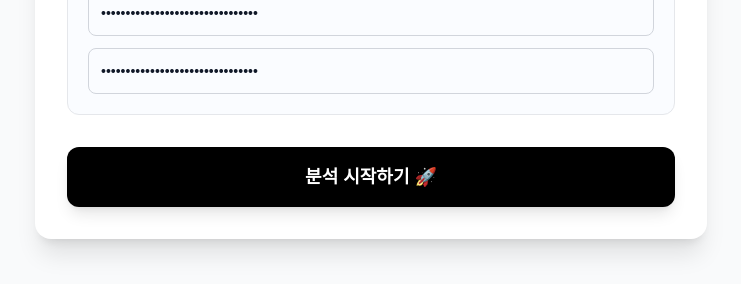
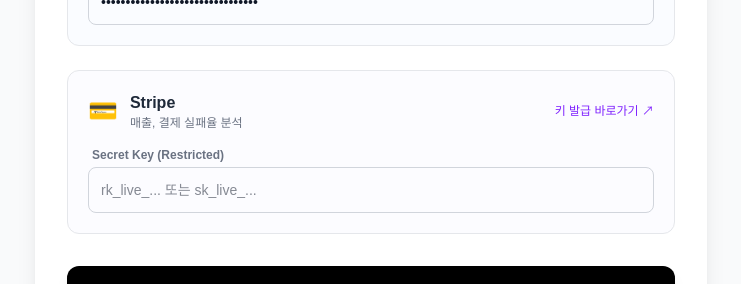
Before and after one commit to nextunicorn-inc/nextjs-boilerplate, a Next.js app: page / in a window 1280 px wide. Shown: the part 476-760 px from the top of the page, without its empty margins (269-1010 px from the left). Built offline with nearby package versions, Linux system fonts and the light colour scheme; no server answers.

Commit message:
스프라이트 연동 ui

```diff
--- a/app/page.tsx
+++ b/app/page.tsx
@@ -188,6 +188,42 @@
               />
             </div>
           </div>
+
+          {/* 🟣 3. Stripe 섹션 (신규 추가됨) */}
+          <div className="p-5 border border-gray-200 rounded-xl bg-violet-50/30 hover:border-violet-200 transition-all">
+            <div className="flex items-center gap-3 mb-4">
+              <span className="text-2xl">💳</span>
+              <div className="flex-1">
+                <h3 className="font-bold text-gray-800">Stripe</h3>
+                <p className="text-xs text-gray-500">매출, 결제 실패율 분석</p>
+              </div>
+              {/* 👇 마법의 링크: 클릭 시 읽기 권한만 체크된 키 생성 화면으로 이동 */}
+              <a
+                href="https://dashboard.stripe.com/apikeys/create?name=MyAIDashboard&permissions[]=charges.read&permissions[]=subscriptions.read"
+                target="_blank"
+                className="text-xs text-violet-600 hover:underline font-medium"
+              >
+                키 발급 바로가기 ↗
+              </a>
+            </div>
+
+            <div className="space-y-3">
+              <div>
+                <label className="block text-xs font-bold text-gray-500 mb-1 ml-1">
+                  Secret Key (Restricted)
+                </label>
+                <input
+                  className="w-full border border-gray-300 p-3 rounded-lg focus:ring-2 focus:ring-violet-500 outline-none transition-all text-sm text-gray-900"
+                  type="password"
+                  placeholder="rk_live_... 또는 sk_live_..."
+                  value={credentials["stripeSecretKey"] || ""}
+                  onChange={(e) =>
+                    handleInputChange("stripeSecretKey", e.target.value)
+                  }
+                />
+              </div>
+            </div>
+          </div>
         </div>
 
         <button
```
